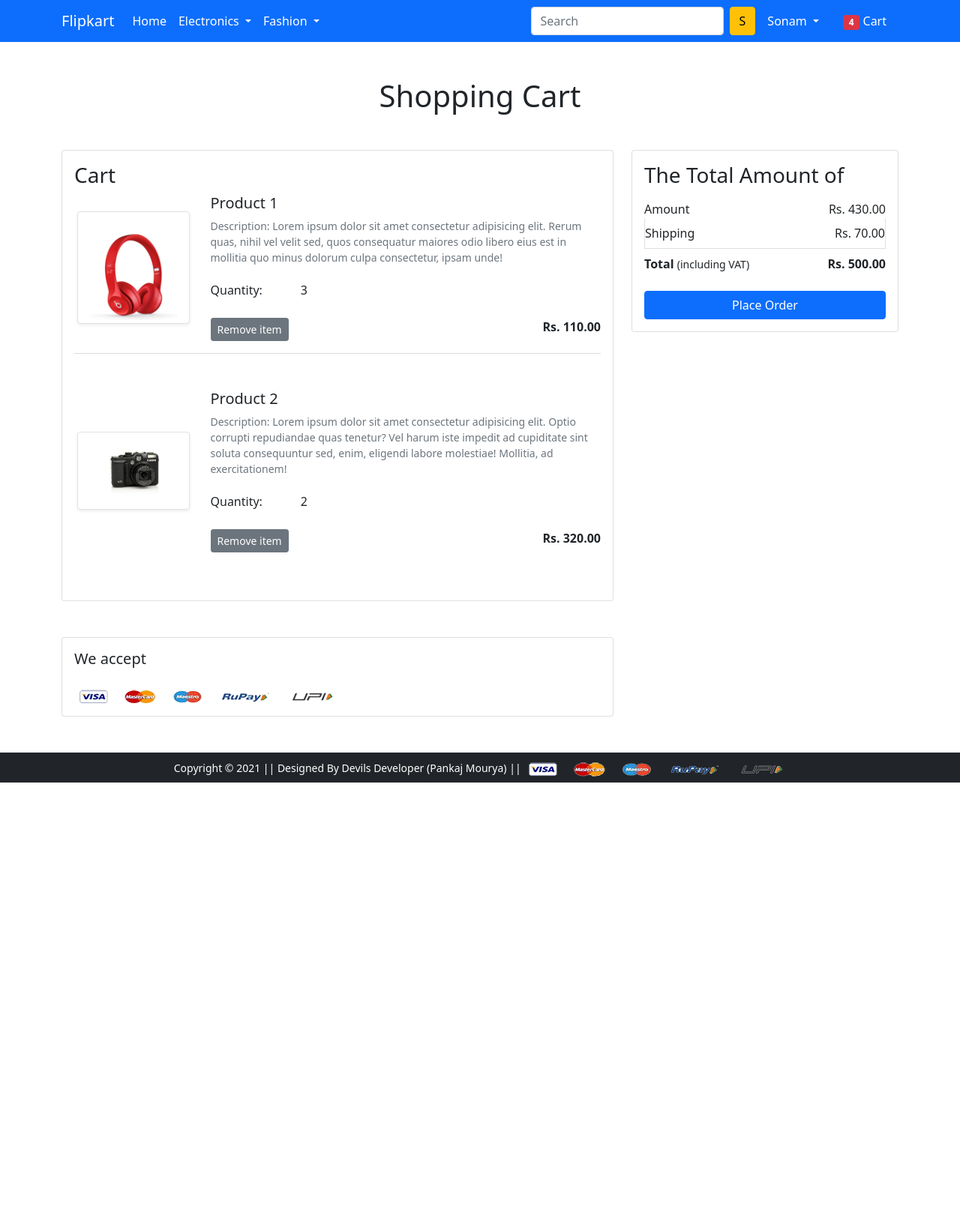
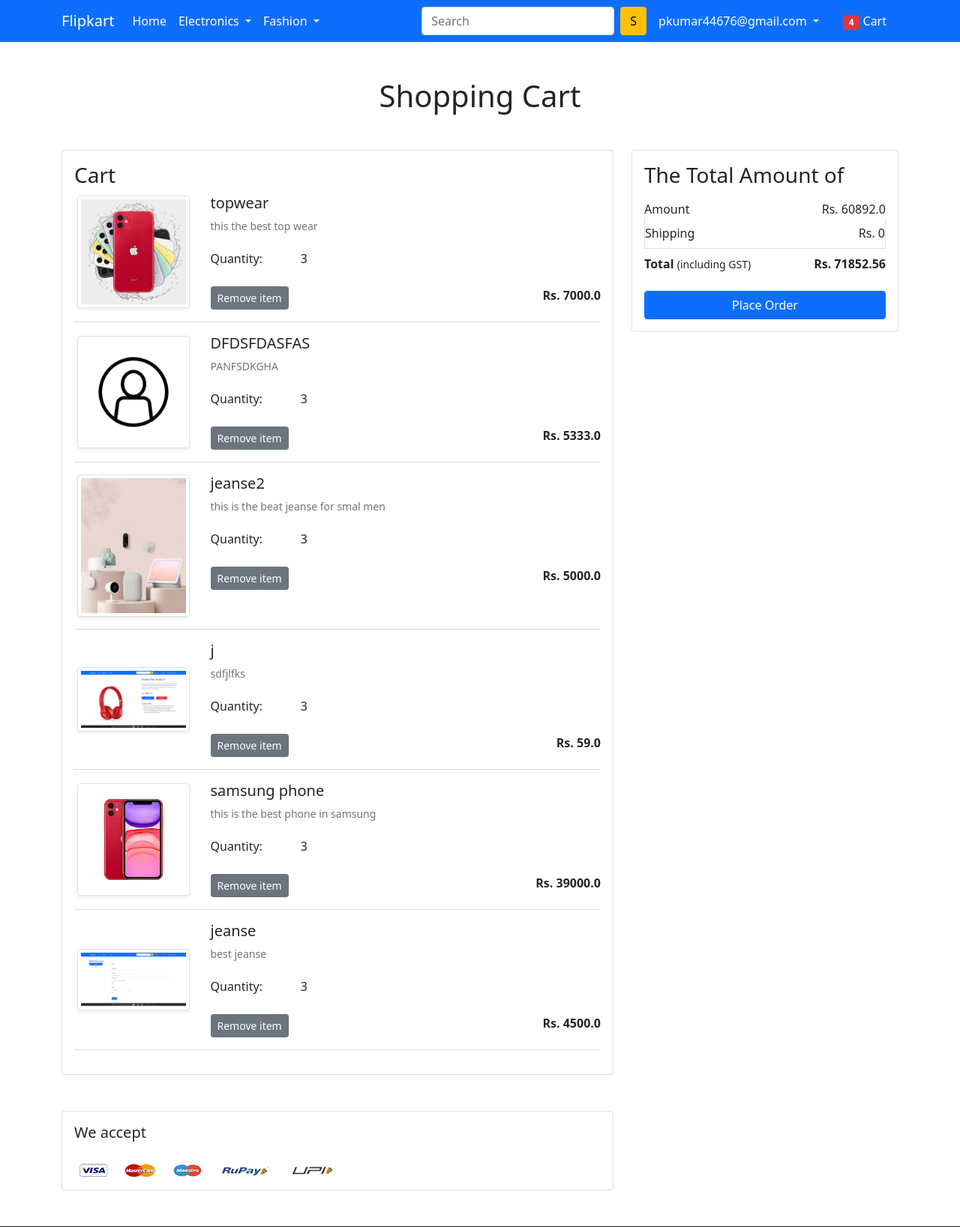
Before and after one commit to pankaj7464/shoppinglyx-main, a Django app: page /cart/ in a window 1280 px wide. Shown: the top 1637 px of the page at 75% size. Before the commit the page ends 1044 px from the top, so only its background shows below. Run offline with Django 3.2, Linux system fonts and the light colour scheme; a user stored in the database is signed in; data comes from the database, SQL or seed files in the repository; both versions use the stored data as it was after the commit; some libraries are stand-ins or nearby versions; some web fonts are replaced.

Commit message:
cart detail

```diff
--- a/app/forms.py
+++ b/app/forms.py
@@ -50,5 +50,5 @@ class MySetPasswordForm(SetPasswordForm):
 class CustomerProfileForm(ModelForm):
     class Meta:
         model = Customer
-        fields = ['user','name', 'locality','city', 'zipcode', 'state']
+        fields = ['name', 'locality','city', 'zipcode', 'state']
         widgets = {'name': forms.TextInput(attrs={'class': 'form-control'}),'locality': forms.TextInput(attrs={'class': 'form-control'}),'city': forms.TextInput(attrs={'class': 'form-control'}),'state': forms.Select(attrs={'class': 'form-control'}),'zipcode': forms.NumberInput(attrs={'class': 'form-control'})}
--- a/app/templates/app/addtocart.html
+++ b/app/templates/app/addtocart.html
@@ -9,12 +9,13 @@
   <div class="card">
    <div class="card-body">
     <h3>Cart</h3>
+    {% for cart in carts %}
     <div class="row">
-     <div class="col-sm-3 text-center align-self-center"><img src="{% static 'app/images/product/1.jpg'%}" alt="" srcset="" class="img-fluid img-thumbnail shadow-sm" height="150" width="150"> </div>
+     <div class="col-sm-3 text-center align-self-center"><img src="{{cart.product.product_image.url}}" alt="" srcset="" class="img-fluid img-thumbnail shadow-sm" height="150" width="150"> </div>
      <div class="col-sm-9">
       <div>
-       <h5>Product 1</h5>
-       <p class="mb-2 text-muted small">Description: Lorem ipsum dolor sit amet consectetur adipisicing elit. Rerum quas, nihil vel velit sed, quos consequatur maiores odio libero eius est in mollitia quo minus dolorum culpa consectetur, ipsam unde!</p>
+       <h5>{{ cart.product.tittle}}</h5>
+       <p class="mb-2 text-muted small">{{cart.product.discription}}</p>
        <div class="my-3">
         <label for="quantity">Quantity:</label>
         <a class="minus-cart btn"><i class="fas fa-minus-square fa-lg"></i></a>
@@ -23,31 +24,13 @@
        </div>
        <div class="d-flex justify-content-between">
         <a href="#" class="btn btn-sm btn-secondary mr-3">Remove item </a>
-        <p class="mb-0"><span><strong>Rs. 110.00</strong></span></p>
+        <p class="mb-0"><span><strong>Rs. {{cart.product.discounted_price}}</strong></span></p>
        </div>
       </div>
      </div>
     </div>
     <hr class="text-muted">
-    <div class="row my-5">
-     <div class="col-sm-3 text-center align-self-center"> <img src="{% static 'app/images/product/2.jpg'%}" alt="" srcset="" class="img-fluid img-thumbnail shadow-sm" height="150" width="150"></div>
-     <div class="col-sm-9">
-      <div>
-       <h5>Product 2</h5>
-       <p class="mb-2 text-muted small">Description: Lorem ipsum dolor sit amet consectetur adipisicing elit. Optio corrupti repudiandae quas tenetur? Vel harum iste impedit ad cupiditate sint soluta consequuntur sed, enim, eligendi labore molestiae! Mollitia, ad exercitationem!</p>
-       <div class="my-3">
-        <label for="quantity">Quantity:</label>
-        <a class="minus-cart btn"><i class="fas fa-minus-square fa-lg"></i></a>
-          <span id="quantity">2</span>
-        <a class="plus-cart btn"><i class="fas fa-plus-square fa-lg"></i></a>
-       </div>
-       <div class="d-flex justify-content-between">
-        <a href="#" class="btn btn-sm btn-secondary mr-3">Remove item </a>
-        <p class="mb-0"><span><strong>Rs. 320.00</strong></span></p>
-       </div>
-      </div>
-     </div>
-    </div>
+    {% endfor %}
    </div>
    </div>
   </div>
@@ -57,13 +40,13 @@
     <div class="card-body">
       <h3>The Total Amount of</h3>
       <ul class="list-group">
-       <li class="list-group-item d-flex justify-content-between align-items-center border-0 px-0 pb-0">Amount<span>Rs. 430.00</span></li>
-       <li class="list-group-item d-flex justify-content-between align-items-center px-0">Shipping<span>Rs. 70.00</span></li>
+       <li class="list-group-item d-flex justify-content-between align-items-center border-0 px-0 pb-0">Amount<span>Rs. {{total_amount}}</span></li>
+       <li class="list-group-item d-flex justify-content-between align-items-center px-0">Shipping<span>Rs. {{shiping_amount}}</span></li>
        <li class="list-group-item d-flex justify-content-between align-items-center border-0 px-0 mb-3">
         <div>
-           <strong>Total</strong> <small>(including VAT)</small>
+           <strong>Total</strong> <small>(including GST)</small>
          </div>
-         <span><strong>Rs. 500.00</strong></span>
+         <span><strong>Rs. {{total}}</strong></span>
        </li>
       </ul>
       <div class="d-grid"><a href="{% url 'checkout' %}" class="btn btn-primary">Place Order</a></div>
--- a/app/templates/app/base.html
+++ b/app/templates/app/base.html
@@ -62,7 +62,7 @@
            <li class="nav-item dropdown mx-2">
             {% if request.user.is_authenticated %}
               <a class="nav-link dropdown-toggle text-white" href="#" id="profileDropdown" role="button" data-bs-toggle="dropdown" aria-expanded="false">
-                Sonam
+                {{request.user}}
               </a>
               <ul class="dropdown-menu" aria-labelledby="profileDropdown">
                 <li><a class="dropdown-item" href="{% url 'profile' %}">Profile</a></li>
@@ -72,7 +72,7 @@
               </ul>
             </li>
             <li class="nav-item mx-2">
-             <a href="{% url 'add-to-cart' %}" class="nav-link text-white"><span class="badge bg-danger">4</span> Cart </a>
+             <a href="{% url 'show_cart' %}" class="nav-link text-white"><span class="badge bg-danger">4</span> Cart </a>
             </li>
             {% else %}
             <li class="nav-item mx-2">
--- a/app/templates/app/productdetail.html
+++ b/app/templates/app/productdetail.html
@@ -12,7 +12,10 @@
    <hr>
    <p>{{productview.description}}</p> <br>
    <h4>{{productview.discounted_price}} <small class="fw-light text-decoration-line-through">{{productview.selling_price}}</small></h4> <br>
-   <a href="{% url 'add-to-cart' %}" class="btn btn-primary shadow px-5 py-2">Add to Cart</a>
+   <form action="/add-to-cart" class="d-inline">
+       <input type="hidden" name="prod_id" value={{productview.id}}>
+       <button type="submit"  class="btn btn-primary shadow px-5 py-2">add to cart</button>
+          </form>
    <a href="{% url 'buy-now' %}" class="btn btn-danger shadow px-5 py-2 ms-4">Buy Now</a>
    <h5 class="mt-5">Available Offers</h5>
    <ul>
--- a/app/templates/app/profile.html
+++ b/app/templates/app/profile.html
@@ -4,10 +4,10 @@
 {% block main-content %}
 <div class="container my-5">
  <div class="row">
-  <h3>Welcome Sonam</h3>
+  <h3>Welcome {{request.user}}</h3>
   <div class="col-sm-2 border-end">
    <ul class="list-unstyled">
-    <li class="d-grid"><a href="{% url 'profile' %}" class="btn btn-primary">Profile</a></li>
+    <li class="d-grid"><a href="{% url 'profile' %}" class="btn {{active}}">Profile</a></li>
     <li class="d-grid"><a href="{% url 'address' %}" class="btn">Address</a></li>
    </ul>
   </div>
--- a/app/urls.py
+++ b/app/urls.py
@@ -8,7 +8,8 @@ urlpatterns = [
     path('', views.ProductView.as_view(), name='home'),
     path('product-detail/<int:pk>',
          views.ProductDetailView.as_view(), name='product-detail'),
-    path('cart/', views.add_to_cart, name='add-to-cart'),
+    path('cart/', views.show_cart, name='show_cart'),
+    path('add-to-cart/', views.add_to_cart, name='add-to-cart'),
     path('buy/', views.buy_now, name='buy-now'),
     path('profile/', views.ProfileView.as_view(), name='profile'),
     path('address/', views.address, name='address'),
--- a/app/views.py
+++ b/app/views.py
@@ -1,4 +1,4 @@
-from django.shortcuts import render
+from django.shortcuts import render ,redirect
 from django.views import View
 from .models import Customer,Cart,Product,OrderPlace
 from .forms import CustomerResistrationForm ,CustomerProfileForm
@@ -24,16 +24,44 @@ class ProductDetailView(View):
         return render(request, 'app/productdetail.html',{'productview':productview})
 
 def add_to_cart(request):
- return render(request, 'app/addtocart.html')
+    user = request.user
+    prod_id = request.GET.get('prod_id')
+    product = Product.objects.get(id = prod_id)
+    Cart(user = user,product=product).save()
+    return redirect('/cart')
+def show_cart(request):
+    if request.user.is_authenticated:
+        user = request.user
+        cart = Cart.objects.filter(user =user )
+        amount = 0
+        shiping_amount = 70
 
+        total_amount = 0
+        product_cart = [p for p in Cart.objects.all() if p.user == user]
+        if product_cart:
+            prod_quantity = 0
+            for p in product_cart:
+                amount = (p.quantity *p.product.discounted_price)
+                total_amount += amount
+                prod_quantity+=1
+            shiping_amount *=prod_quantity
+            if total_amount >=1000:
+                shiping_amount =0
+                total = (total_amount+shiping_amount)+ (total_amount+shiping_amount)*18/100
+            else:
+                total = total_amount+shiping_amount
+
+
+        return render(request, 'app/addtocart.html',{'carts' :cart,'total':total,'total_amount':total_amount,'shiping_amount':shiping_amount})
 def buy_now(request):
  return render(request, 'app/buynow.html')
 
 def profile(request):
- return render(request, 'app/profile.html')
+    return render(request, 'app/profile.html',{'active': 'btn-primary'})
 
 def address(request):
- return render(request, 'app/address.html')
+    add = Customer.objects.filter(user= request.user)
+    return render(request, 'app/address.html',{'add' : add,'active ':'btn-primary'})
 
 def orders(request):
  return render(request, 'app/orders.html')
@@ -77,6 +105,12 @@ class ProfileView(View):
         form = CustomerProfileForm(request.POST)
         if form.is_valid():
             user = request.user
-
-            form.save()
+            name = form.cleaned_data['name']
+            locality = form.cleaned_data['locality']
+            city = form.cleaned_data['city']
+            zipcode = form.cleaned_data['zipcode']
+            state = form.cleaned_data['state']
+            reg = Customer(user = user,name= name,locality = locality,city = city,zipcode = zipcode,state=state,)
+            reg.save()
+            messages.success(request ,'Congratulations!! Acount Updated.')
         return render(request, 'app/profile.html',{'form':form})
--- a/manage.py
+++ b/manage.py
@@ -2,7 +2,6 @@
 """Django's command-line utility for administrative tasks."""
 import os
 import sys
-
 
 def main():
     """Run administrative tasks."""
```
Also changed, not shown: app/templates/app/address.html (+11 -19 lines), db.sqlite3.
